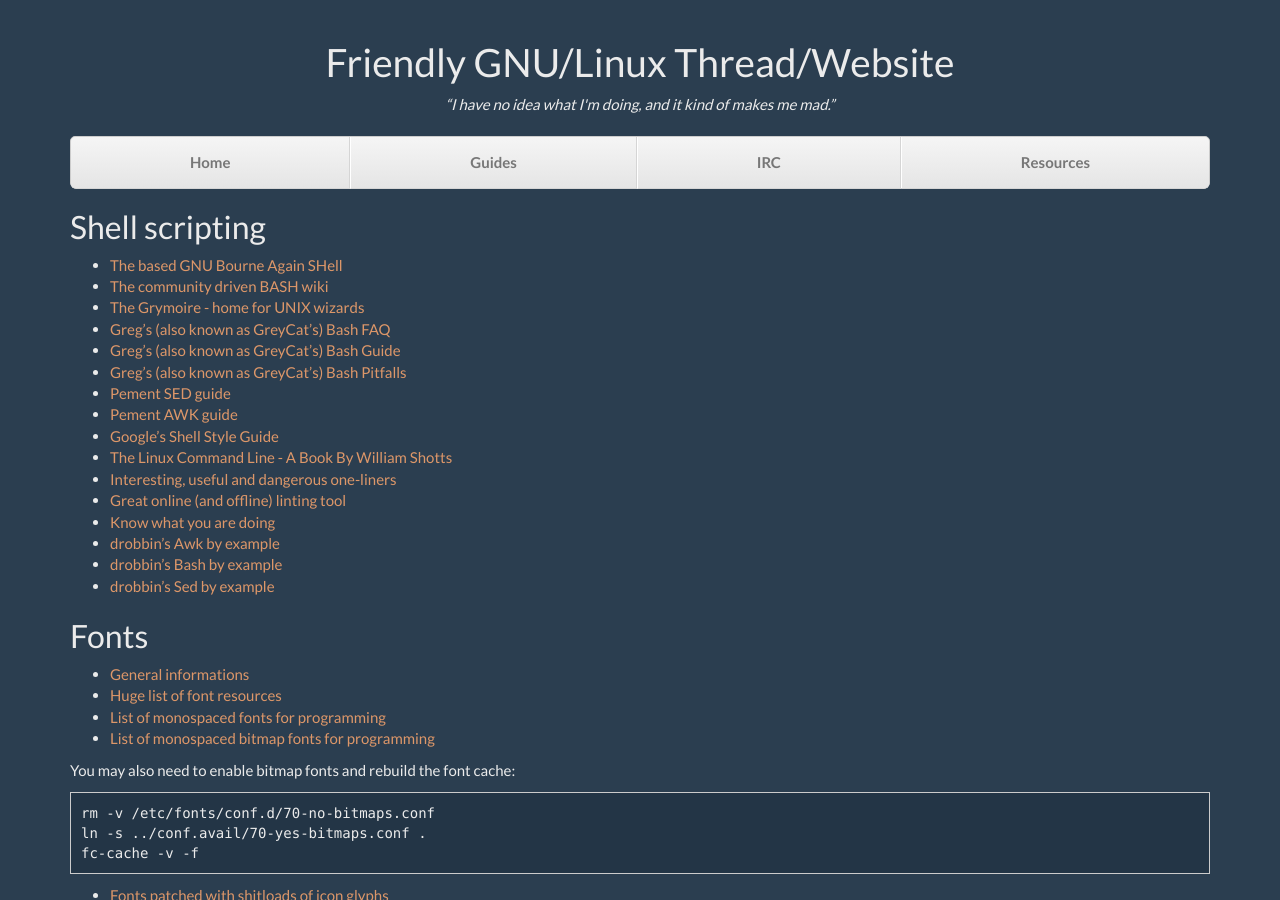
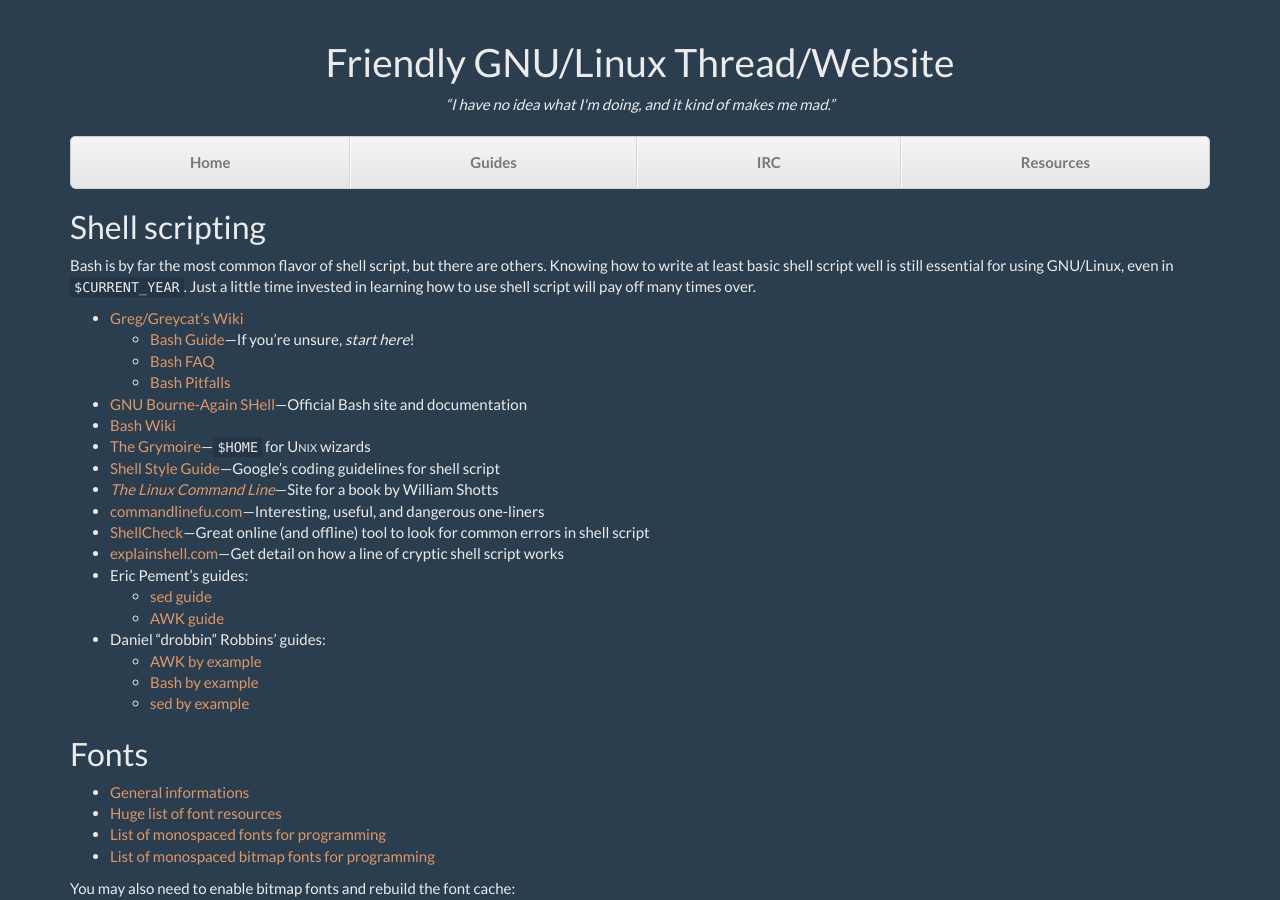
Before and after one commit to scriptkitties/fglt, a Jekyll site: the page built from resources.md, in a window 1280 px wide and 900 px high. Built offline with Jekyll 4.4.1, drawn with Linux system fonts in a browser that asks for light colours.

Commit message:
Rearrange and add lead-in for Bash resources

```diff
--- a/resources.md
+++ b/resources.md
@@ -4,22 +4,31 @@
 ---
 
 ## Shell scripting
-- [The based GNU Bourne Again SHell](https://www.gnu.org/software/bash/)
-- [The community driven BASH wiki](https://wiki.bash-hackers.org/)
-- [The Grymoire - home for UNIX wizards](https://www.grymoire.com/Unix/index.html)
-- [Greg's (also known as GreyCat's) Bash FAQ](https://mywiki.wooledge.org/BashFAQ)
-- [Greg's (also known as GreyCat's) Bash Guide](https://mywiki.wooledge.org/BashGuide)
-- [Greg's (also known as GreyCat's) Bash Pitfalls](https://mywiki.wooledge.org/BashPitfalls)
-- [Pement SED guide](https://www.pement.org/sed/sed1line.txt)
-- [Pement AWK guide](https://www.pement.org/awk/awk1line.txt)
-- [Google's Shell Style Guide](https://google.github.io/styleguide/shell.xml)
-- [The Linux Command Line - A Book By William Shotts](http://linuxcommand.org/tlcl.php)
-- [Interesting, useful and dangerous one-liners](https://www.commandlinefu.com/)
-- [Great online (and offline) linting tool](https://www.shellcheck.net/)
-- [Know what you are doing](https://explainshell.com/)
-- [drobbin's Awk by example](https://www.funtoo.org/Awk_by_Example,_Part_1)
-- [drobbin's Bash by example](https://www.funtoo.org/Bash_by_Example,_Part_1)
-- [drobbin's Sed by example](https://www.funtoo.org/Sed_by_Example,_Part_1)
+
+Bash is by far the most common flavor of shell script, but there are others.
+Knowing how to write at least basic shell script well is still essential for
+using GNU/Linux, even in `$CURRENT_YEAR`.  Just a little time invested in
+learning how to use shell script will pay off many times over.
+
+- [Greg/Greycat's Wiki](https://mywiki.wooledge.org/)
+    - [Bash Guide](https://mywiki.wooledge.org/BashGuide)—If you're unsure, *start here*!
+    - [Bash FAQ](https://mywiki.wooledge.org/BashFAQ)
+    - [Bash Pitfalls](https://mywiki.wooledge.org/BashPitfalls)
+- [GNU Bourne-Again SHell](https://www.gnu.org/software/bash/)—Official Bash site and documentation
+- [Bash Wiki](https://wiki.bash-hackers.org/)
+- [The Grymoire](https://www.grymoire.com/Unix/index.html)—<code>$HOME</code> for <span style="font-variant:small-caps;">Unix</span> wizards
+- [Shell Style Guide](https://google.github.io/styleguide/shellguide.html)—Google's coding guidelines for shell script
+- [<cite>The Linux Command Line</cite>](http://linuxcommand.org/tlcl.php)—Site for a book by William Shotts
+- [commandlinefu.com](https://www.commandlinefu.com/)—Interesting, useful, and dangerous one-liners
+- [ShellCheck](https://www.shellcheck.net/)—Great online (and offline) tool to look for common errors in shell script
+- [explainshell.com](https://explainshell.com/)—Get detail on how a line of cryptic shell script works
+- Eric Pement's guides:
+    - [sed guide](https://www.pement.org/sed/sed1line.txt)
+    - [AWK guide](https://www.pement.org/awk/awk1line.txt)
+- Daniel "drobbin" Robbins' guides:
+    - [AWK by example](https://www.funtoo.org/Awk_by_Example,_Part_1)
+    - [Bash by example](https://www.funtoo.org/Bash_by_Example,_Part_1)
+    - [sed by example](https://www.funtoo.org/Sed_by_Example,_Part_1)
 
 ## Fonts
 - [General informations](https://wiki.archlinux.org/index.php/Fonts)
```
